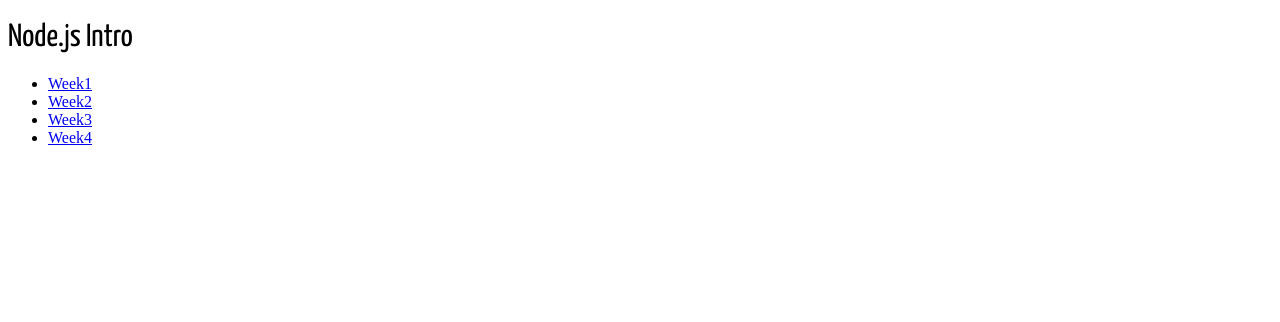
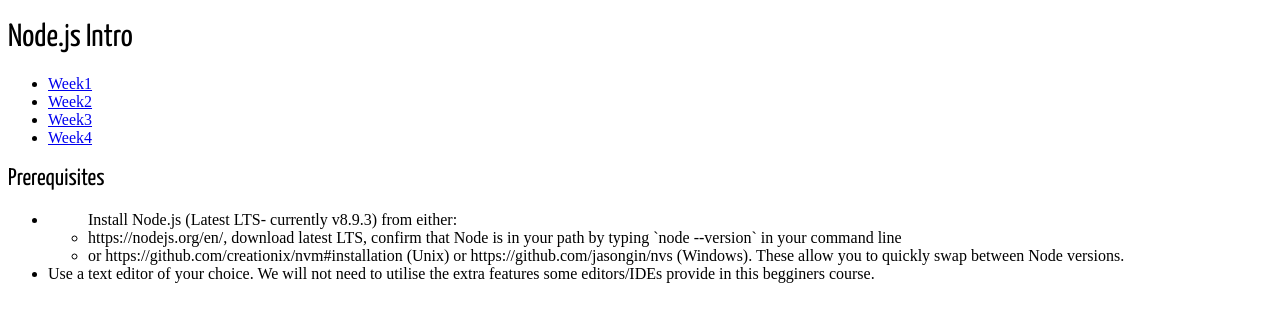
Before and after one commit to BethGriggs/nodejs-intro, a plain HTML site: page index.html in a window 1280 px wide. Drawn offline with Linux system fonts and the light colour scheme; a web font is replaced by a local one.

Commit message:
add prereqs

```diff
--- a/index.html
+++ b/index.html
@@ -25,5 +25,17 @@
       <li><a href="week3.html">Week3</a></li>
       <li><a href="week4.html">Week4</a></li>
     </ul>
+
+    <h2>Prerequisites</h2>
+
+    <ul>
+      <li>
+        <ul>Install Node.js (Latest LTS- currently v8.9.3) from either:
+          <li>https://nodejs.org/en/, download latest LTS, confirm that Node is in your path by typing `node --version` in your command line</li>
+          <li>or https://github.com/creationix/nvm#installation (Unix) or https://github.com/jasongin/nvs (Windows). These allow you to quickly swap between Node versions.</li>
+        </ul>
+      </li>
+      <li> Use a text editor of your choice. We will not need to utilise the extra features some editors/IDEs provide in this begginers course.</li>
+    </ul>
   </body>
 </html>
```
